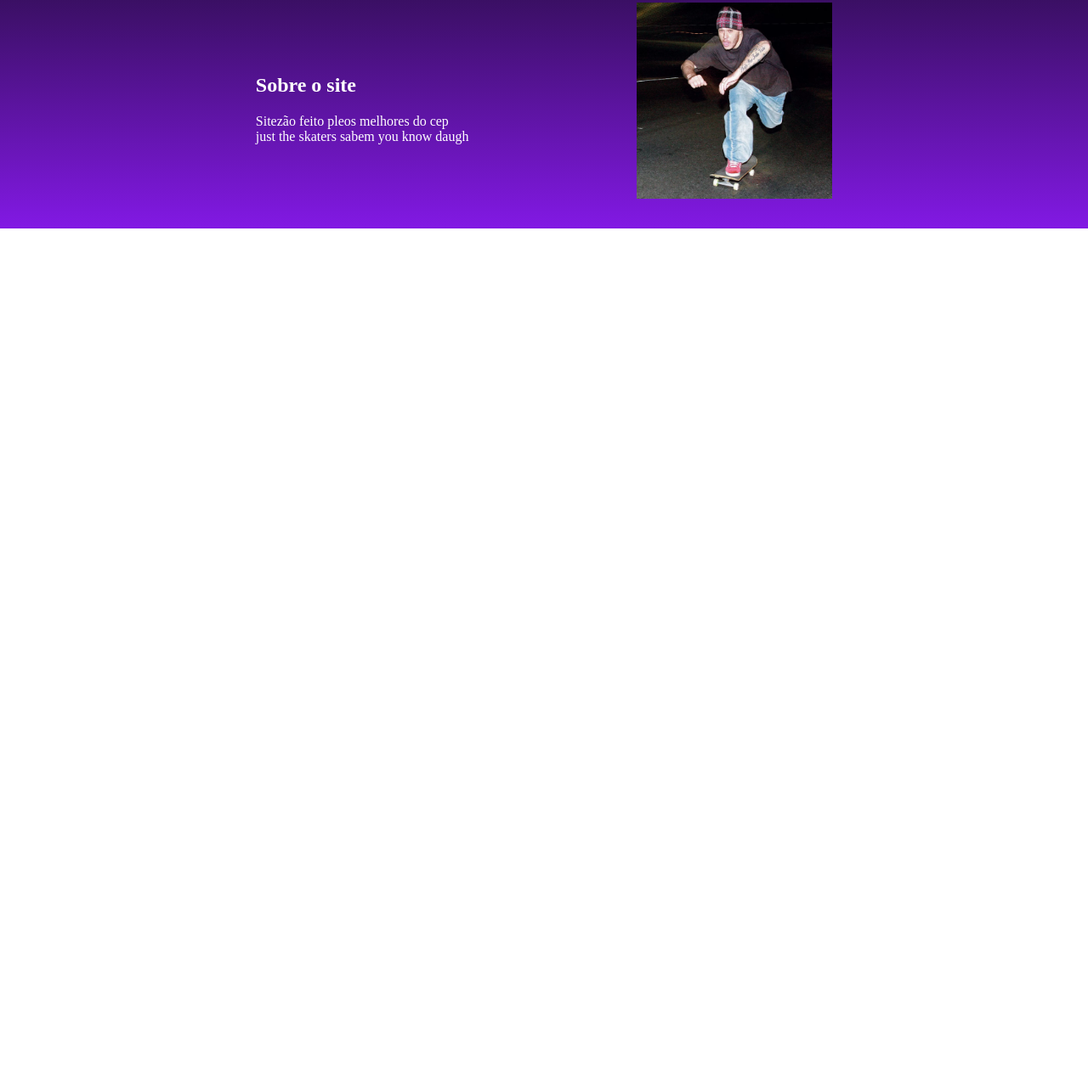
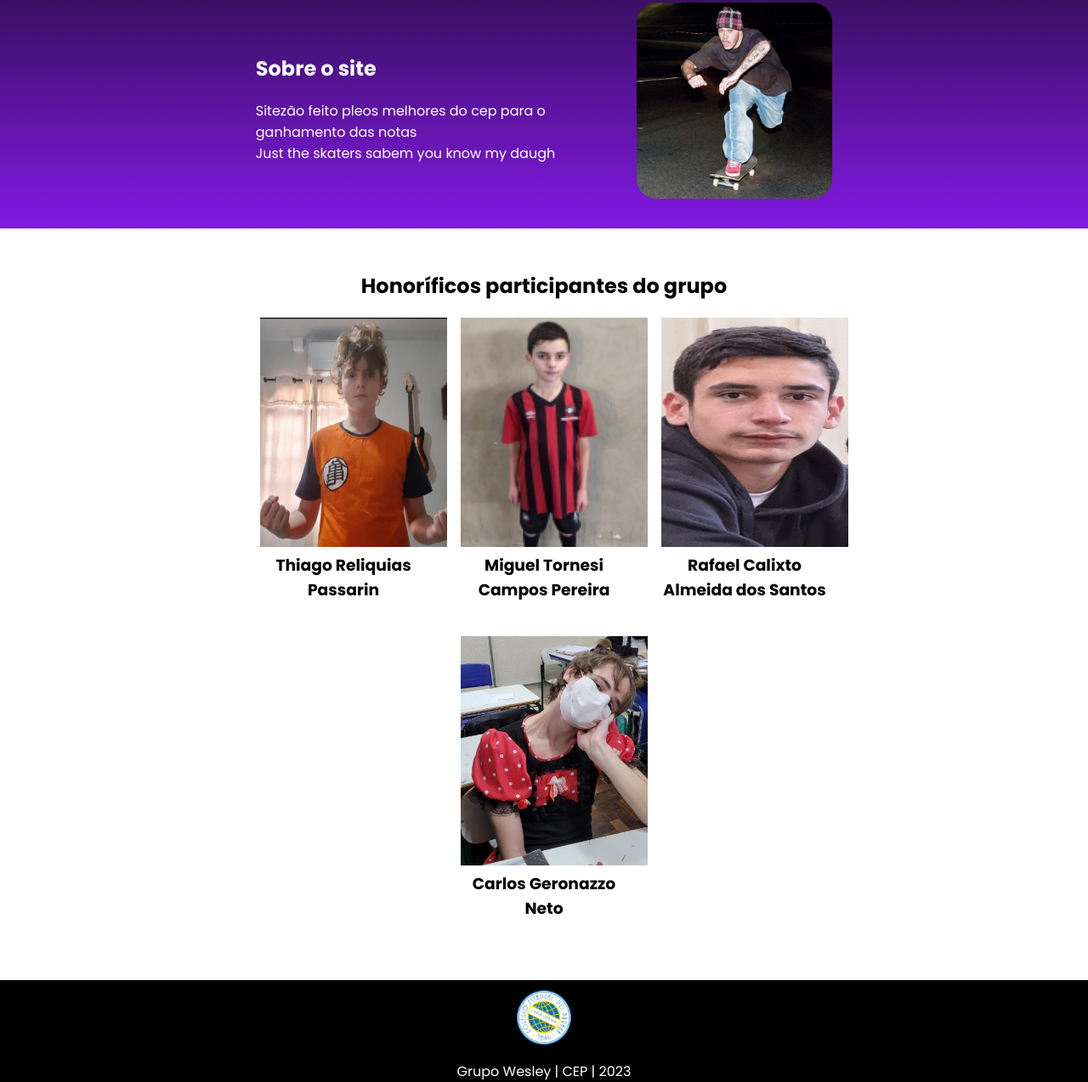
Before and after one commit to TheHelljack/SitezaoOfTheBests, a plain HTML site: page index.html in a window 1280 px wide. Shown: the part 234-1508 px from the top of the page at 85% size. Before the commit the page ends 800 px from the top, so only its background shows below. Drawn offline with Linux system fonts and the light colour scheme.

Commit message:
Add files via upload

```diff
--- a/index.html
+++ b/index.html
@@ -6,8 +6,11 @@
     <meta name="viewport" content="width=device-width, initial-scale=1.0">
     <title>Document</title>
     <link rel="stylesheet" href="style.css">
+    <link rel="preconnect" href="https://fonts.googleapis.com">
+    <link rel="preconnect" href="https://fonts.gstatic.com" crossorigin>
+    <link href="https://fonts.googleapis.com/css2?family=Poppins:wght@200;400;700&display=swap" rel="stylesheet">
 </head>
-<body>
+<body class="corpo">
     <header>
         <img class="cab-ima" src="logocep.png" alt="logo for nois">
         <ul class=" cab">
@@ -18,11 +21,41 @@
     <section class="site">
         <div class="site-div-cont">
             <h2 class="site-titulo">Sobre o site</h2>
-            <p class="site-text1">Sitezão feito pleos melhores do cep</p>
-            <p class="site-text2">just the skaters sabem you know daugh</p>
+            <p class="site-text1">Sitezão feito pleos melhores do cep para o ganhamento das notas</p>
+            <p class="site-text2">Just the skaters sabem you know my daugh</p>
         </div>
         <img class="cont-imag" src="elchorones.png" alt="content image">
     </section>
-
+    <section class="students">
+        <h2>Honoríficos participantes do grupo</h2>
+        <div class="estudante-todos">
+        <span></span>
+        <div class="estudante-div">
+            <img class="estudante-imagem" src="freefire.jpeg" alt="foto do Thiago">
+            <h3 class="estudante-nome">Thiago Reliquias Passarin</h3>
+        </div>
+        <div class="estudante-div">
+            <img class="estudante-imagem" src="Migas.jpg" alt="foto do Miguel">
+            <h3 class="estudante-nome">Miguel Tornesi Campos Pereira</h3>
+        </div>
+        <div class="estudante-div">
+            <img class="estudante-imagem" src="zecao.jpg" alt="foto do Zeca">
+            <h3 class="estudante-nome">Rafael Calixto Almeida dos Santos</h3>
+        </div>
+        <span></span>
+        <span></span>
+        <span></span>
+        <div class="estudante-div">
+            <img class="estudante-imagem" src="carlo.jpg" alt="foto do Carlos">
+            <h3 class="estudante-nome">Carlos Geronazzo Neto</h3>
+        </div>
+        </div>
+    </section>
+    <footer class="rodape">
+        <img class="rodape-img" src="logocep.png" alt="rodape">
+        <ul>
+            <li>Grupo Wesley | CEP | 2023
+        </ul>
+    </footer>
 </body>
 </html>
--- a/style.css
+++ b/style.css
@@ -1,6 +1,10 @@
 *{
     margin: 0;
     padding: 0;
+}
+
+.corpo{
+    font-family: 'Poppins', sans-serif;
 }
 
 header{
@@ -24,6 +28,7 @@ header{
 
 .cont-imag{
     width: 18%;
+    border-radius: 10%;
 }
 
 .site{
@@ -42,3 +47,34 @@ header{
 .site-titulo{
     padding: 20px 0;
 }
+
+.estudante-imagem{
+    width: 220px;
+    height: 270px;
+}
+
+.estudante-div{
+    text-align: center;
+    padding: 20px;
+}
+
+.students{
+    text-align: center;
+    padding: 50px;
+}
+
+.estudante-todos{
+    display: grid;
+    grid-template-columns: 20% 20% 20% 20% 20%;
+}
+
+.rodape{
+    background-color: black;
+    text-align: center;
+    color: white;
+}
+
+.rodape-img{
+    width: 5%;
+    padding: 12px 0;
+}
```
Also changed, not shown: Migas.jpg (added), carlo.jpg (added), freefire.jpeg (added), zecao.jpg (added).
